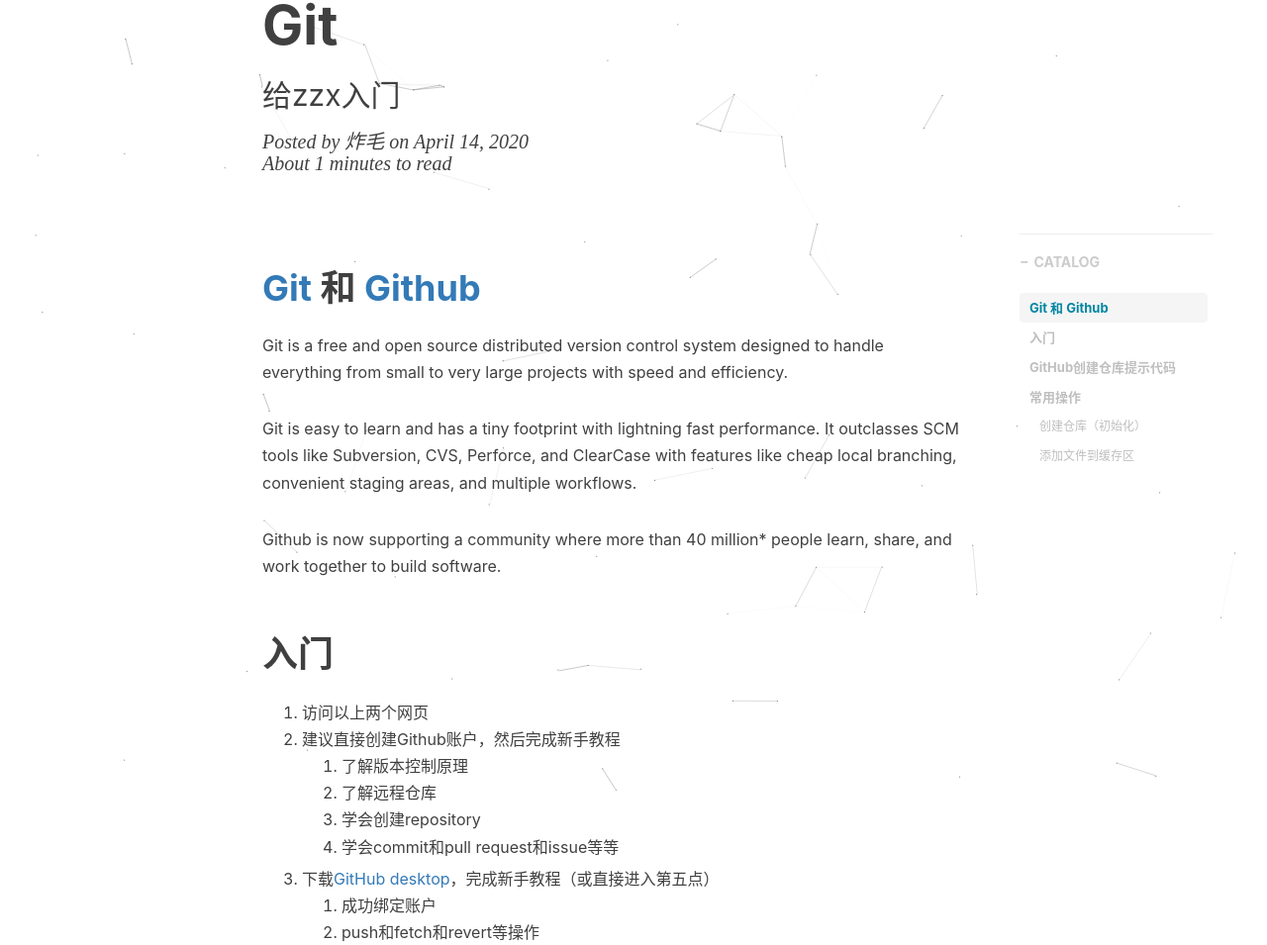
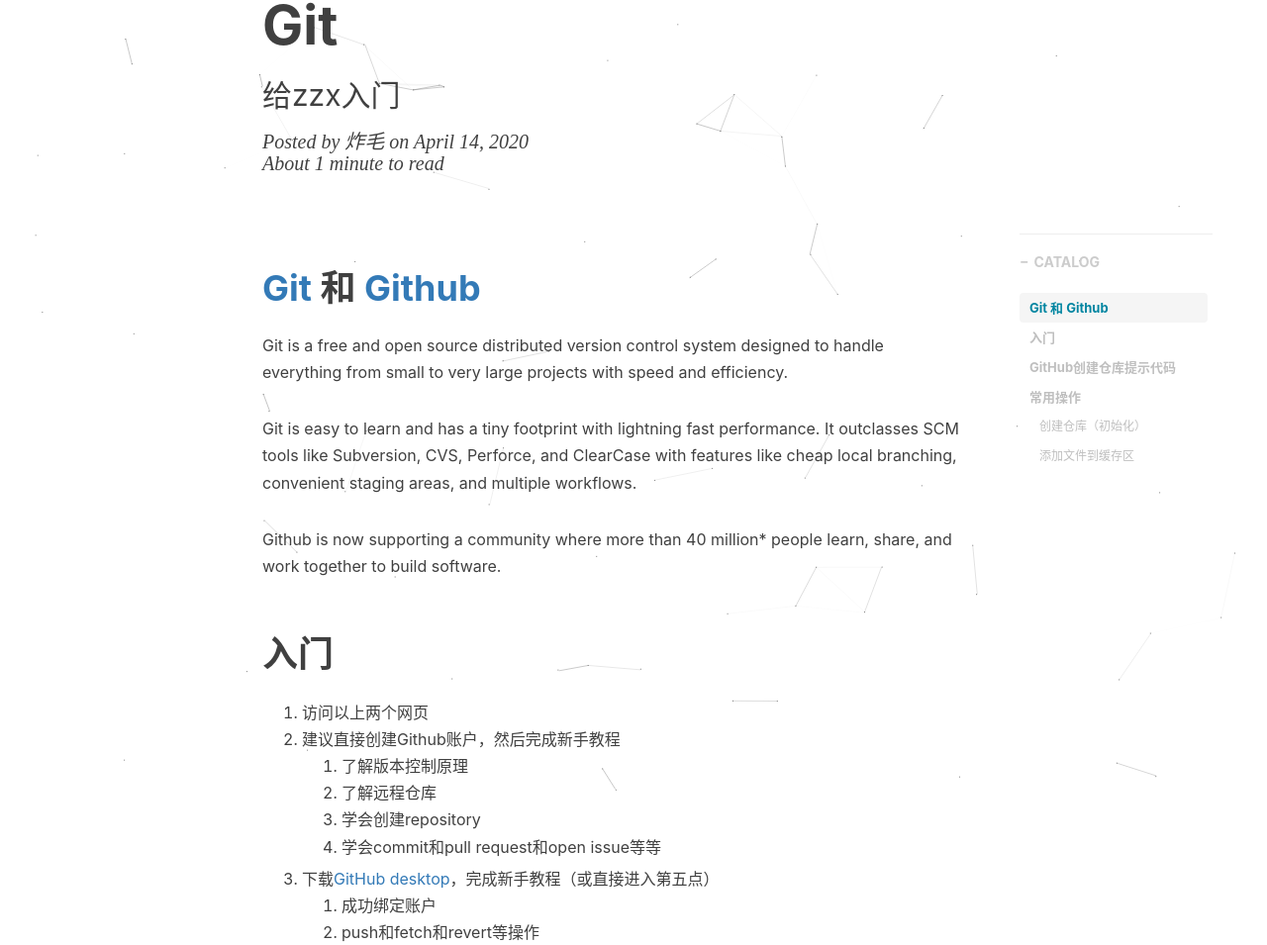
Before and after one commit to lzzmm/lzzmm.github.io, a Jekyll site: the page built from _posts/2020-04-14-git.md, in a window 1280 px wide and 1400 px high. Shown: the part 139-1094 px from the top of the window at 99% size. Built offline with Jekyll 4.4.1, drawn with Linux system fonts in a browser that asks for light colours; nearby versions of some CDN libraries; comment, search, counter and statistics services are not loaded.

Commit message:
Update 2020-04-14-git.md

```diff
--- a/_posts/2020-04-14-git.md
+++ b/_posts/2020-04-14-git.md
@@ -6,7 +6,7 @@
 author:     炸毛
 # header-img: img/post-bg-desk.jpg
 header-style: text
-timecost:   1 minutes
+timecost:   1 minute
 catalog: true
 mathjax: true
 live2d:  true
@@ -30,7 +30,7 @@
    1. 了解版本控制原理
    2. 了解远程仓库
    3. 学会创建repository
-   4. 学会commit和pull request和issue等等
+   4. 学会commit和pull request和open issue等等
 3. 下载[GitHub desktop](https://desktop.github.com/)，完成新手教程（或直接进入第五点）
    1. 成功绑定账户
    2. push和fetch和revert等操作
```
